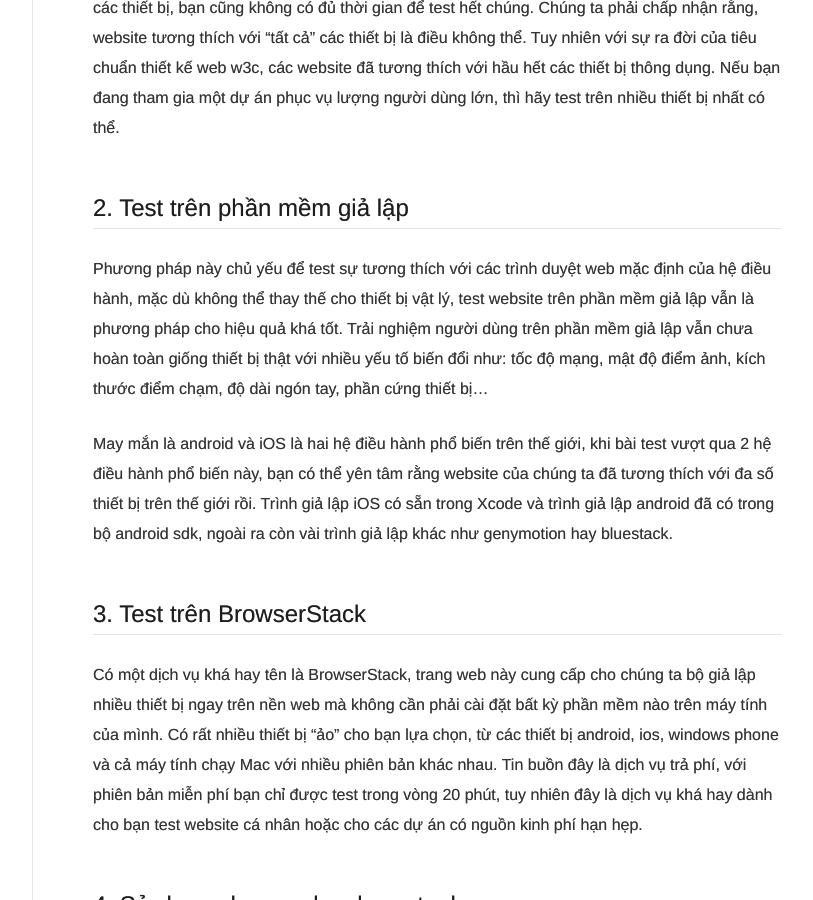
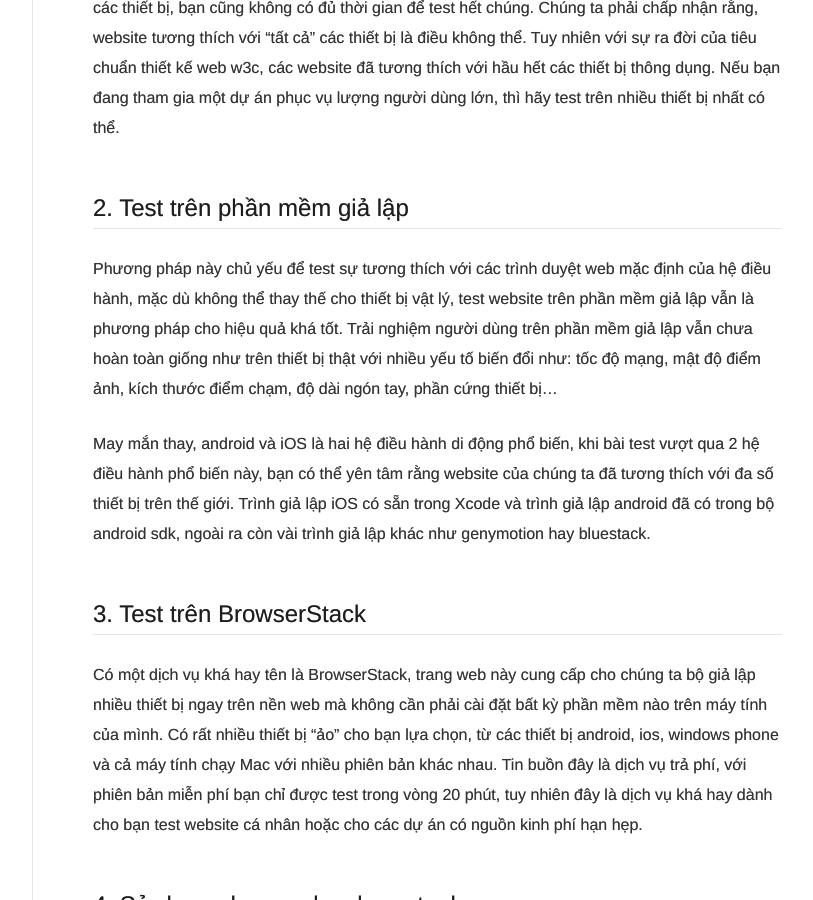
Before and after one commit to nguyentest/laptrinhcuocsong, a Jekyll site: the page built from _posts/2017-03-28-test-website-tren-thiet-bi-di-dong-nhu-the-nao.md, in a window 1280 px wide and 900 px high, scrolled down 1088 px. Shown: the whole window, without its empty margins (358-1171 px from the left). Built offline with Jekyll 4.4.1, drawn with Linux system fonts in a browser that asks for light colours.

Commit message:
Update 2017-03-28-test-website-tren-thiet-bi-di-dong-nhu-the-nao.md

```diff
--- a/_posts/2017-03-28-test-website-tren-thiet-bi-di-dong-nhu-the-nao.md
+++ b/_posts/2017-03-28-test-website-tren-thiet-bi-di-dong-nhu-the-nao.md
@@ -25,9 +25,9 @@ Trong điều kiện lý tưởng, trang web sẽ được test trên mọi thi
 
 ## 2. Test trên phần mềm giả lập
 
-Phương pháp này chủ yếu để test sự tương thích với các trình duyệt web mặc định của hệ điều hành, mặc dù không thể thay thế cho thiết bị vật lý, test website trên phần mềm giả lập vẫn là phương pháp cho hiệu quả khá tốt. Trải nghiệm người dùng trên phần mềm giả lập vẫn chưa hoàn toàn giống thiết bị thật với nhiều yếu tố biến đổi như: tốc độ mạng, mật độ điểm ảnh, kích thước điểm chạm, độ dài ngón tay, phần cứng thiết bị...
+Phương pháp này chủ yếu để test sự tương thích với các trình duyệt web mặc định của hệ điều hành, mặc dù không thể thay thế cho thiết bị vật lý, test website trên phần mềm giả lập vẫn là phương pháp cho hiệu quả khá tốt. Trải nghiệm người dùng trên phần mềm giả lập vẫn chưa hoàn toàn giống như trên thiết bị thật với nhiều yếu tố biến đổi như: tốc độ mạng, mật độ điểm ảnh, kích thước điểm chạm, độ dài ngón tay, phần cứng thiết bị...
 
-May mắn là android và iOS là hai hệ điều hành phổ biến trên thế giới, khi bài test vượt qua 2 hệ điều hành phổ biến này, bạn có thể yên tâm rằng website của chúng ta đã tương thích với đa số thiết bị trên thế giới rồi. Trình giả lập iOS có sẵn trong Xcode và trình giả lập android đã có trong bộ android sdk, ngoài ra còn vài trình giả lập khác như genymotion hay bluestack.
+May mắn thay, android và iOS là hai hệ điều hành di động phổ biến, khi bài test vượt qua 2 hệ điều hành phổ biến này, bạn có thể yên tâm rằng website của chúng ta đã tương thích với đa số thiết bị trên thế giới. Trình giả lập iOS có sẵn trong Xcode và trình giả lập android đã có trong bộ android sdk, ngoài ra còn vài trình giả lập khác như genymotion hay bluestack.
 
 ## 3. Test trên BrowserStack
 
```
